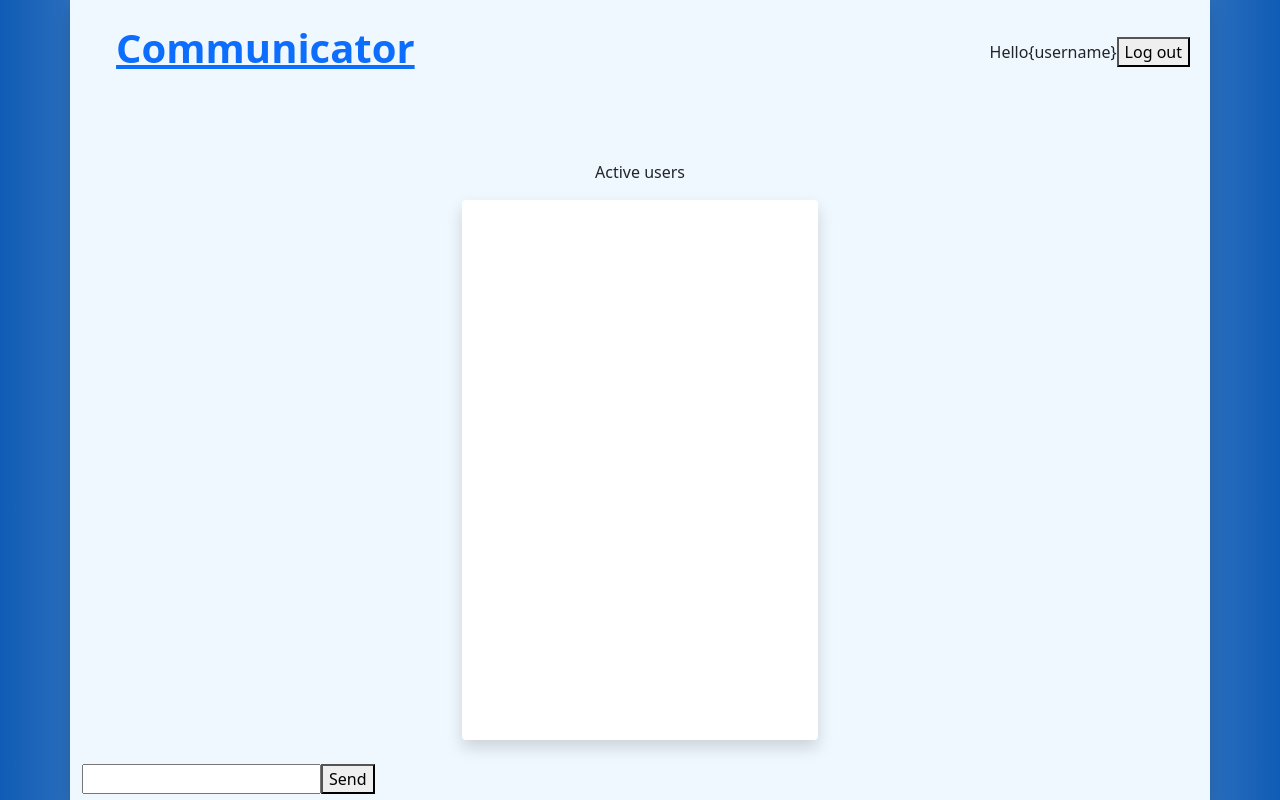
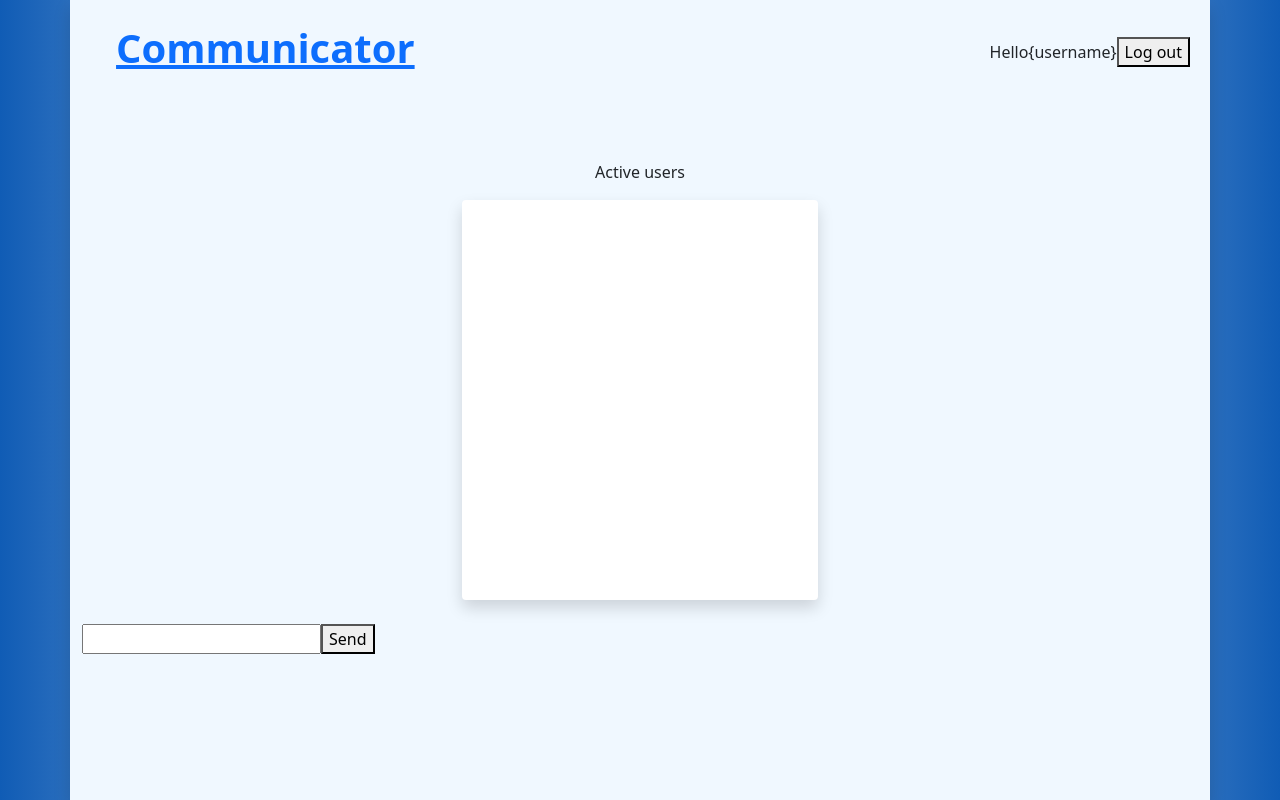
Before and after one commit to leguar0/communicator-project, a plain HTML site: page website/chat.html in a window 1280 px wide. Drawn offline with nearby package versions, Linux system fonts and the light colour scheme; no server answers.

Commit message:
Set max-height for scroller.

```diff
--- a/website/css/main.css
+++ b/website/css/main.css
@@ -30,6 +30,7 @@ body{
     overflow-y: auto;
     overflow-x: hidden;
     height: 500px;
+    max-height: 45vh;
     display: flex;
     flex-direction: column-reverse;
   }
```
